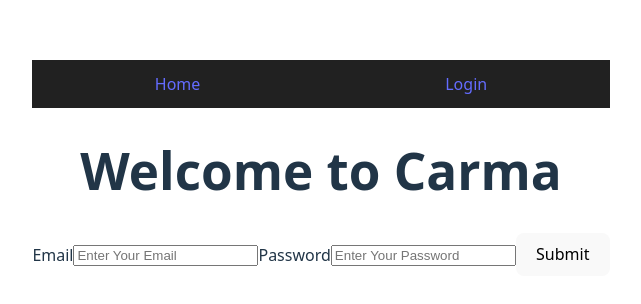
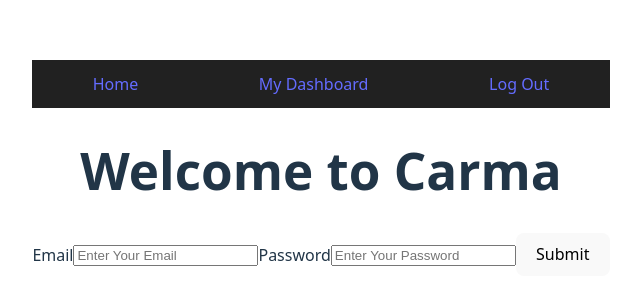
Before and after one commit to Danalajmi/carma, a React (Vite) app: page /auth/login in a window 1280 px wide. Shown: the part 232-536 px from the top of the page, without its empty margins (319-960 px from the left). Built offline with nearby package versions, Linux system fonts and the light colour scheme.

Commit message:
fixed handleSubmit in Login.jsx; now can consume userContext in components; also updated Dashboard and Nav accordingly

```diff
--- a/src/App.jsx
+++ b/src/App.jsx
@@ -13,7 +13,6 @@ const App = () => {
 const {user, saveUser} = useContext(UserContext)
   return (
     <>
-    <Nav />
     <h1>Welcome to Carma</h1>
     <main>
 
--- a/src/components/Nav.jsx
+++ b/src/components/Nav.jsx
@@ -1,16 +1,17 @@
 import { Link } from "react-router-dom"
-import { useState } from "react"
+import { useContext } from "react"
+import userContext from "../context/userContext"
 
 const Nav = () => {
-  const [user, setUser] = useState(null)
-
+  const { user } = useContext(userContext)
+  console.log(user)
   return (
     <header>
       <nav>
-        <Link to="/"> Home </Link>
+        <Link to="/home"> Home </Link>
         {user ? (
           <>
-            <Link to="/dash"> My Dashboard </Link>
+            <Link to="/dashboard"> My Dashboard </Link>
             <Link to="/"> Log Out </Link>
           </>
         ) : (
--- a/src/context/userContext.jsx
+++ b/src/context/userContext.jsx
@@ -7,9 +7,7 @@ export default userContext
 
 
 export const UserProvider = ({children}) => {
-  const initUser = {
-    email: ""
-  }
+  const initUser = {}
   const [user, setUser] = useState(initUser)
   const saveUser = (data) => {
     setUser(data)
--- a/src/main.jsx
+++ b/src/main.jsx
@@ -4,10 +4,12 @@ import { BrowserRouter } from 'react-router-dom'
 import './index.css'
 import App from './App.jsx'
 import { UserProvider } from './context/userContext.jsx'
+import Nav from './components/Nav.jsx'
 
 createRoot(document.getElementById('root')).render(
   <UserProvider>
   <BrowserRouter>
+    <Nav />
     <App />
   </BrowserRouter>
   </UserProvider>,
--- a/src/pages/Dashboard.jsx
+++ b/src/pages/Dashboard.jsx
@@ -1,9 +1,9 @@
 import { useContext } from "react"
 import userContext from "../context/userContext"
 
-
 const Dashboard = () => {
   const { user } = useContext(userContext)
+  console.log(user)
 
   let title = ""
   if (user.role === "Garage Owner") { title = "Garage Dashboard"}
--- a/src/pages/auth/Login.jsx
+++ b/src/pages/auth/Login.jsx
@@ -17,8 +17,8 @@ const Login = ({setUser}) => {
 
   const handleSubmit = async (event) => {
     event.preventDefault()
-    await LogInUser(loginInfo)
-    setUser(loginInfo)
+    const response = await LogInUser(loginInfo)
+    setUser(response.user)
     setInfo(initValues)
     Navigate('/new')
   }
```
